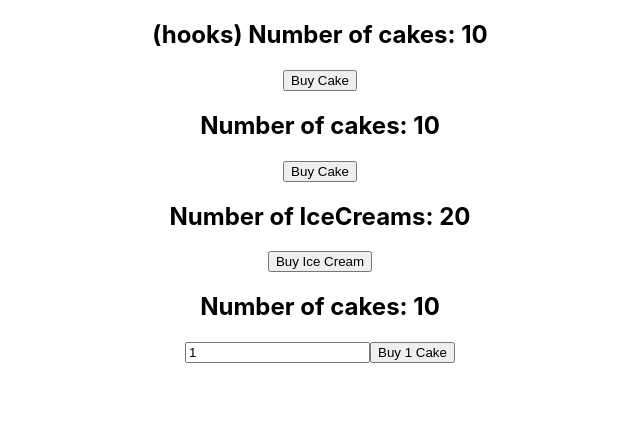
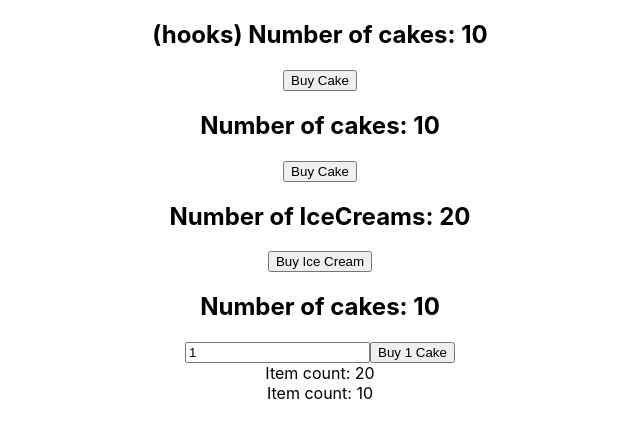
Before and after one commit to kichopher/redux-codevolution-tut-followAlong, a React (Create React App) app in the folder react-redux-demo/: page / in a window 1280 px wide. Shown: the top 438 px of the page, without its empty margins (320-960 px from the left). Built offline with nearby package versions, Linux system fonts and the light colour scheme.

Commit message:
Make use of `ownProps` in mapStateToProps function

```diff
--- a/react-redux-demo/src/App.js
+++ b/react-redux-demo/src/App.js
@@ -5,6 +5,7 @@ import CakeContainer from "./components/CakeContainer";
 import HooksCakeContainer from "./components/HooksCakeContainer";
 import IceCreamContainer from "./components/IceCreamContainer";
 import NewCakeContainer from "./components/NewCakeContainer";
+import ItemContainer from "./components/ItemContainer";
 
 function App() {
   return (
@@ -14,6 +15,8 @@ function App() {
         <CakeContainer />
         <IceCreamContainer />
         <NewCakeContainer />
+        <ItemContainer />
+        <ItemContainer cake />
       </div>
     </Provider>
   );
--- /dev/null
+++ b/react-redux-demo/src/components/ItemContainer.js
@@ -0,0 +1,17 @@
+import React from "react";
+import { connect } from "react-redux";
+
+function ItemContainer(props) {
+  return <div>Item count: {props.itemCount}</div>;
+}
+
+const mapStateToProps = (state, ownProps) => {
+  const itemCount = ownProps.cake
+    ? state.cake.numOfCakes
+    : state.iceCream.numOfIceCreams;
+  return {
+    itemCount,
+  };
+};
+
+export default connect(mapStateToProps)(ItemContainer);
```
